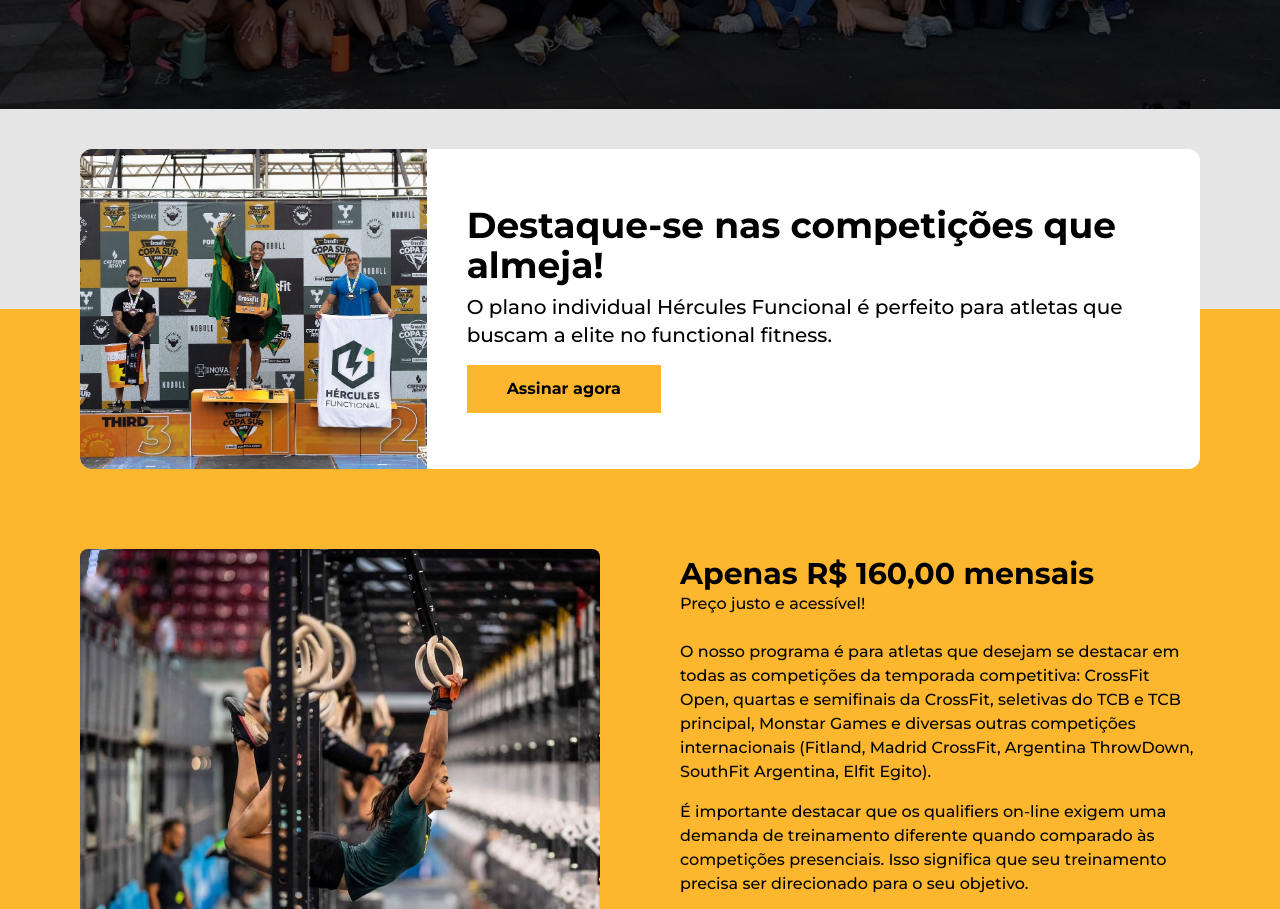
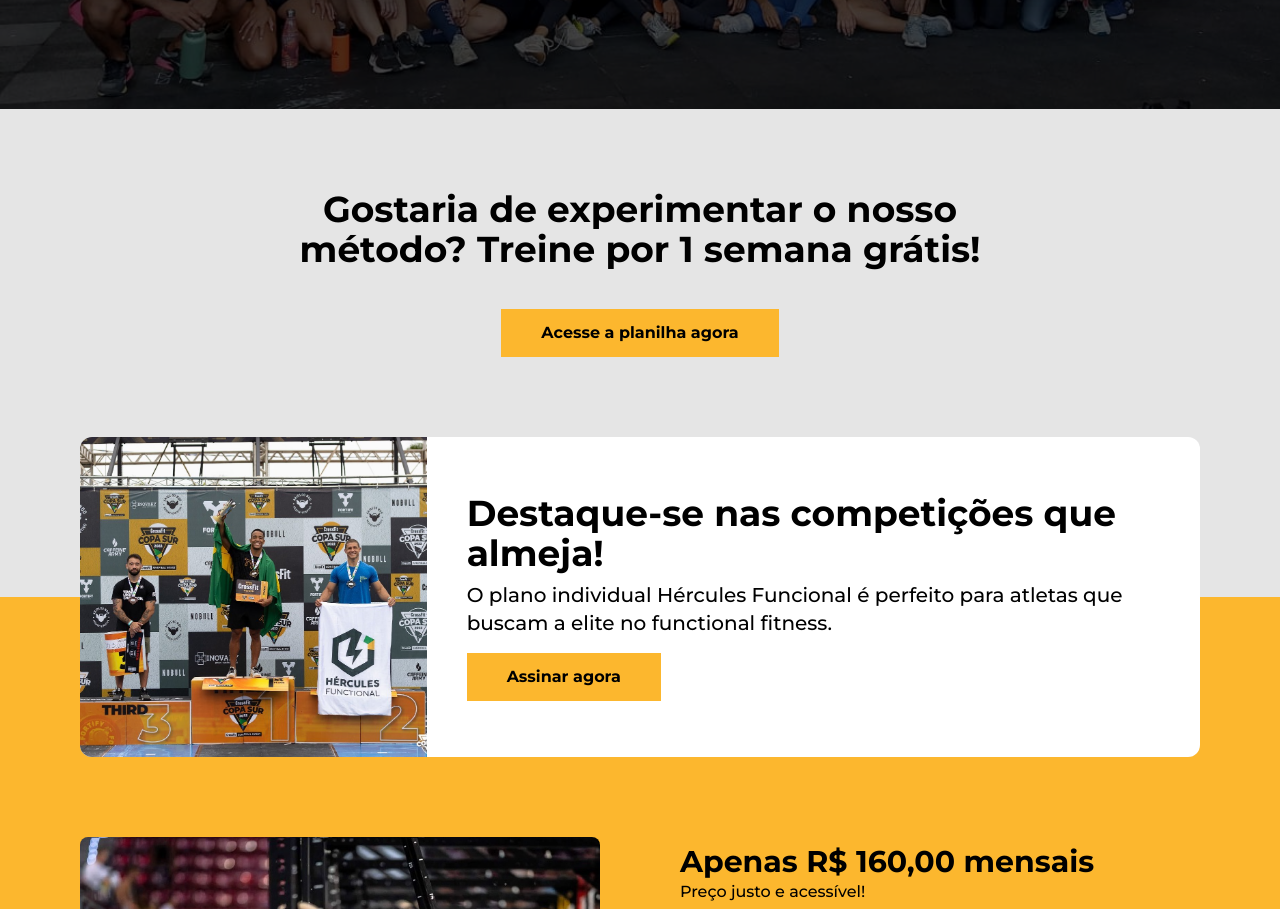
Before and after one commit to MaycowMarques/herculesfunctional, a plain HTML site: page plano-individual.html in a window 1280 px wide. Shown: the part 915-1824 px from the top of the page. Drawn offline with nearby package versions, Linux system fonts and the light colour scheme.

Commit message:
add cta into idividual plan

```diff
--- a/plano-individual.html
+++ b/plano-individual.html
@@ -144,6 +144,20 @@
       class="absolute t-0 left-0 right-0 bottom-0 w-full h-full object-cover object-fit" alt="">
   </section>
 
+  <section class="bg-custom-100">
+    <div class="container pt-20 pb-10">
+
+      <h2 class="lg:w-2/3 mx-auto text-center font-bold leading-11 text-2xl md:text-3xl xl:text-4xl">
+        Gostaria de experimentar o nosso método? Treine por 1 semana grátis!
+      </h2>
+
+      <div class="grid place-content-center pt-10">
+        <a href="" class="px-10 py-3 inline-flex bg-custom-200 font-bold">Acesse a planilha agora</a>
+      </div>
+
+    </div>
+  </section>
+
   <section class="py-10 bg-gradient">
     <div class="container">
       <div class="grid grid-cols-1 xl:grid-cols-3 gap-5 xl:gap-10 items-center bg-white rounded-xl overflow-hidden">
```
Also changed, not shown: para-o-seu-box.html (+1 -1 lines).
